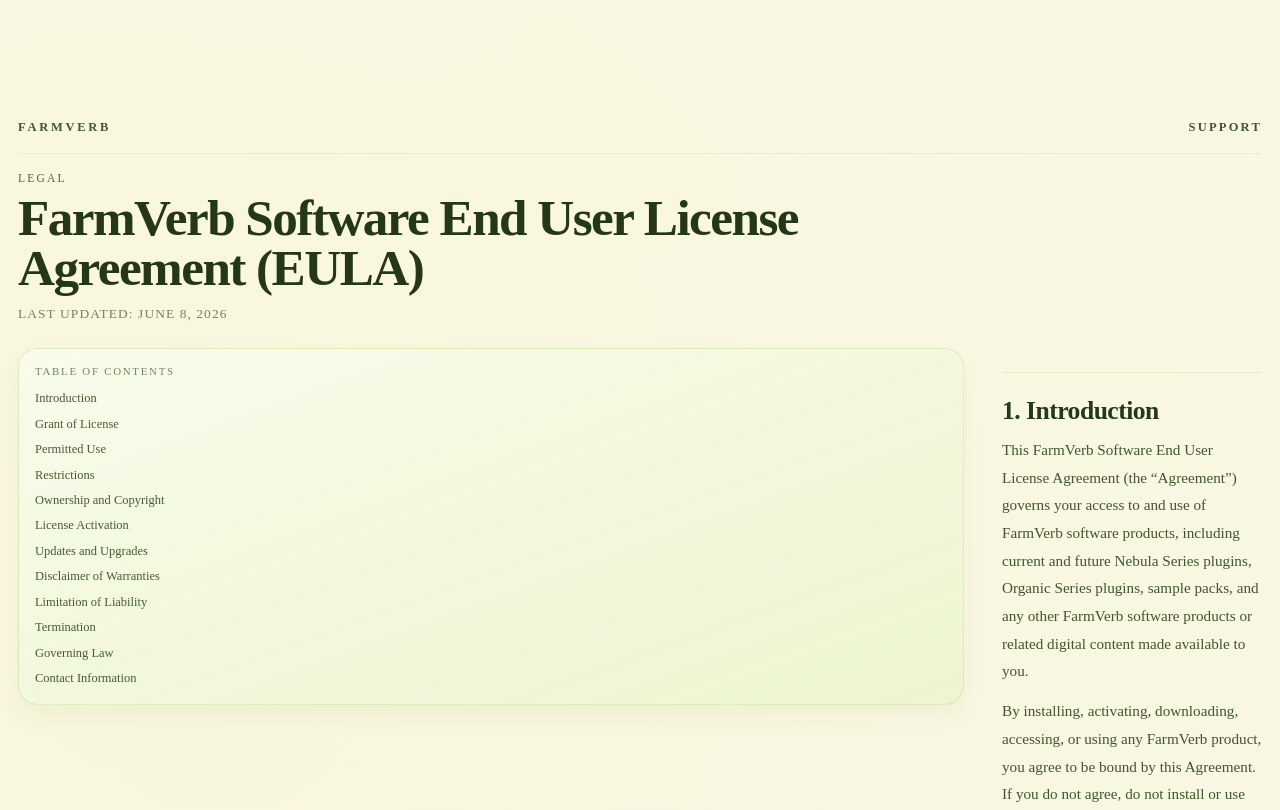
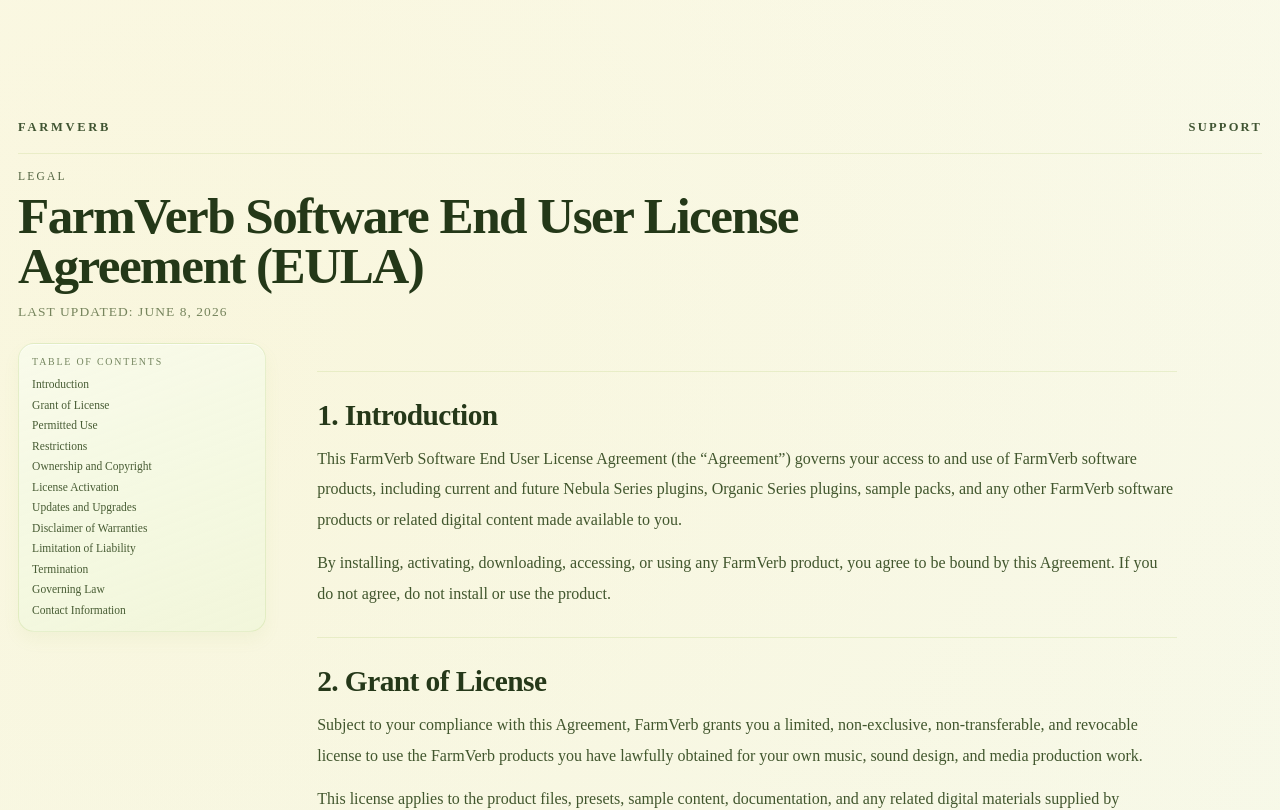
Before and after one commit to Hyewonleeeee/FarmVerb, a Next.js app: page /eula in a window 1280 px wide. Shown: the top 810 px of the page. Built offline with nearby package versions, Linux system fonts and the light colour scheme.

Commit message:
EULA 수정

```diff
--- a/app/globals.css
+++ b/app/globals.css
@@ -1995,11 +1995,11 @@
 .sample-story-side-title {
   margin: 0;
   font-family: var(--font-display);
-  font-size: clamp(1.3rem, 2.6vw, 2.2rem);
-  line-height: 1.02;
+  font-size: clamp(1.8rem, 3.8vw, 3.3rem);
+  line-height: 0.96;
   letter-spacing: -0.03em;
   color: #253819;
-  max-width: 22ch;
+  max-width: 15ch;
 }
 
 .sample-story-copy-tight {
@@ -2531,8 +2531,8 @@
 }
 
 .legal-hero {
-  max-width: 52rem;
-  padding-top: 1.1rem;
+  max-width: 56rem;
+  padding-top: 1rem;
 }
 
 .legal-page-title {
@@ -2550,32 +2550,35 @@
 }
 
 .legal-page-layout {
-  margin-top: 1.6rem;
+  margin-top: 1.4rem;
   display: grid;
-  grid-template-columns: minmax(0, 1fr) minmax(220px, 260px);
-  gap: clamp(1.4rem, 3vw, 3rem);
+  grid-template-columns: minmax(220px, 248px) minmax(0, 1fr);
+  gap: clamp(1.8rem, 4vw, 4rem);
   align-items: start;
 }
 
 .legal-page-article {
-  max-width: 760px;
+  width: min(100%, 860px);
+  max-width: 860px;
   min-width: 0;
+  justify-self: start;
 }
 
 .legal-page-toc {
   position: sticky;
   top: calc(var(--header-height) + 1.1rem);
-  border-radius: 20px;
-  border: 1px solid rgba(165, 194, 98, 0.26);
-  background: linear-gradient(160deg, rgba(248, 251, 235, 0.96), rgba(234, 244, 205, 0.9));
-  box-shadow: inset 0 1px 0 rgba(255, 255, 255, 0.64), 0 10px 20px rgba(167, 188, 101, 0.1);
-  padding: 1rem;
+  width: min(100%, 248px);
+  border-radius: 16px;
+  border: 1px solid rgba(165, 194, 98, 0.22);
+  background: linear-gradient(160deg, rgba(248, 251, 235, 0.9), rgba(239, 246, 217, 0.76));
+  box-shadow: inset 0 1px 0 rgba(255, 255, 255, 0.62), 0 8px 16px rgba(167, 188, 101, 0.08);
+  padding: 0.78rem 0.82rem;
 }
 
 .legal-page-toc-label {
   margin: 0;
-  font-size: 0.68rem;
-  letter-spacing: 0.16em;
+  font-size: 0.62rem;
+  letter-spacing: 0.18em;
   text-transform: uppercase;
   color: rgba(75, 96, 51, 0.76);
 }
@@ -2583,13 +2586,13 @@
 .legal-page-toc-links {
   display: flex;
   flex-direction: column;
-  gap: 0.38rem;
-  margin-top: 0.8rem;
+  gap: 0.24rem;
+  margin-top: 0.55rem;
 }
 
 .legal-page-toc-links a {
-  font-size: 0.78rem;
-  line-height: 1.55;
+  font-size: 0.72rem;
+  line-height: 1.45;
   color: rgba(52, 74, 32, 0.9);
   transition: opacity 180ms ease, transform 180ms ease;
 }
@@ -2600,8 +2603,8 @@
 }
 
 .legal-section {
-  padding-top: 1.5rem;
-  margin-top: 1.5rem;
+  padding-top: 1.75rem;
+  margin-top: 1.75rem;
   border-top: 1px solid rgba(165, 194, 98, 0.2);
   scroll-margin-top: calc(var(--header-height) + 1.25rem);
 }
@@ -2609,25 +2612,25 @@
 .legal-section h2 {
   margin: 0;
   font-family: var(--font-display);
-  font-size: clamp(1.22rem, 2.1vw, 1.6rem);
-  line-height: 1.06;
+  font-size: clamp(1.42rem, 2.3vw, 1.9rem);
+  line-height: 1.04;
   letter-spacing: -0.02em;
   color: #253819;
 }
 
 .legal-section p,
 .legal-section li {
-  font-size: 0.95rem;
-  line-height: 1.82;
+  font-size: 1rem;
+  line-height: 1.9;
   color: rgba(49, 72, 29, 0.92);
 }
 
 .legal-section p {
-  margin: 0.78rem 0 0;
+  margin: 0.84rem 0 0;
 }
 
 .legal-section ul {
-  margin: 0.75rem 0 0;
+  margin: 0.8rem 0 0;
   padding-left: 1.15rem;
 }
 
```
